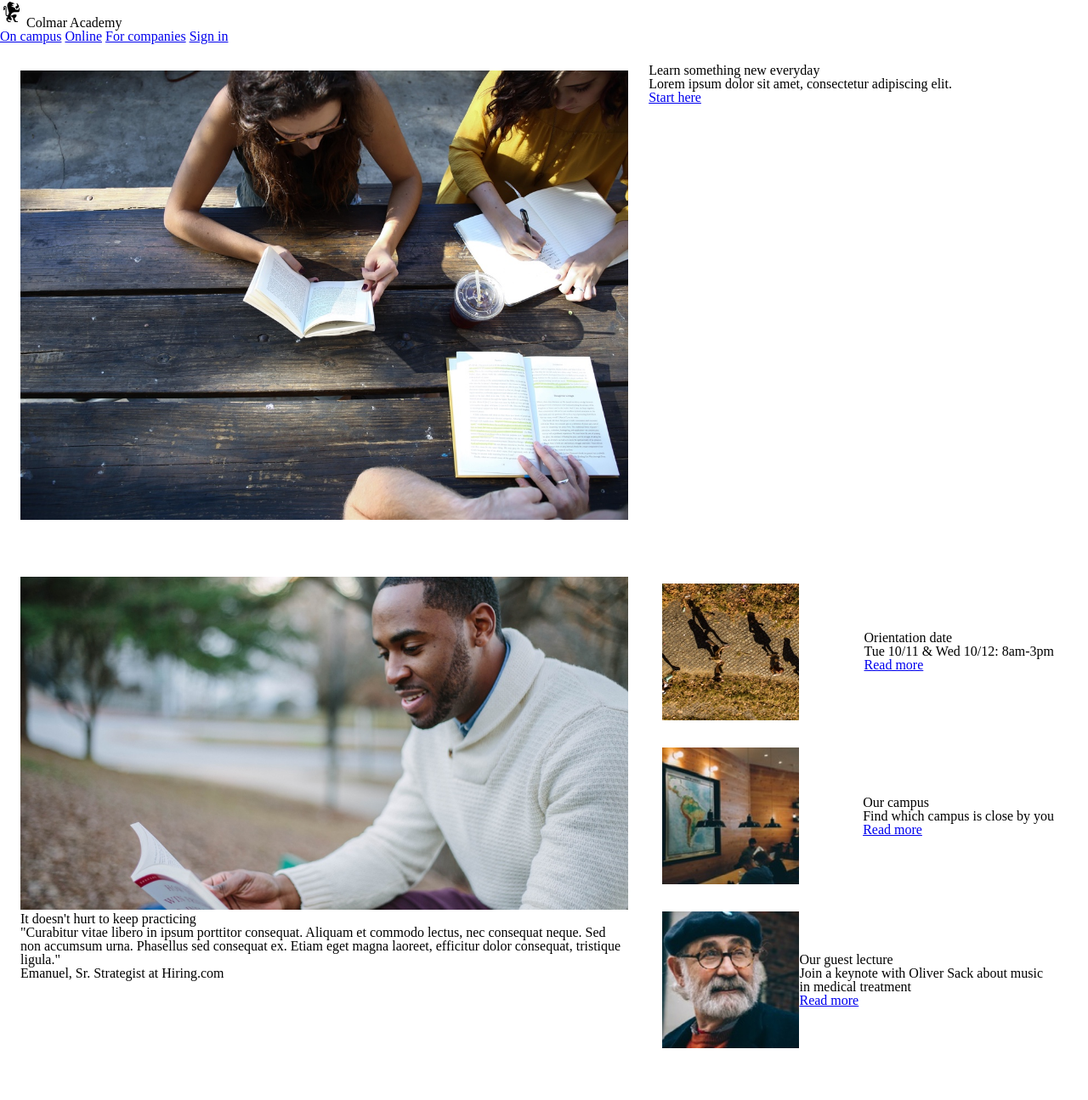
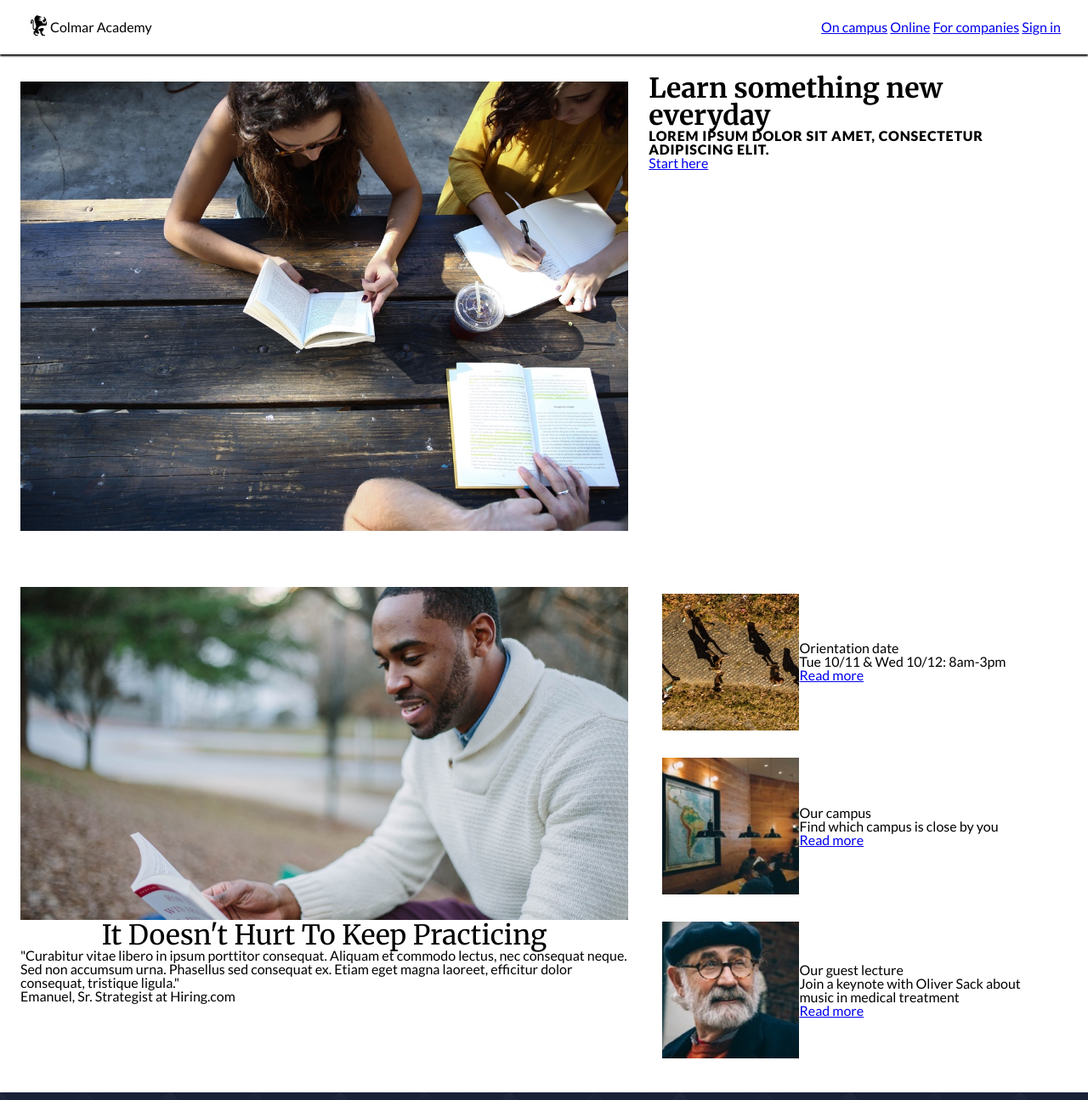
Before and after one commit to marisa10brink/ColmarAcademy, a plain HTML site: page index.html in a window 1280 px wide. Shown: the top 1295 px of the page at 85% size. Drawn offline with Linux system fonts and the light colour scheme.

Commit message:
Added background image and refined space

```diff
--- a/index.html
+++ b/index.html
@@ -4,6 +4,7 @@
 <meta charset="utf-8">
 <title>Colmar Academy</title>
   <link href="resources/css/reset.css" type="text/css" rel="stylesheet">
+  <link href="https://fonts.googleapis.com/css?family=Lato:400,900|Merriweather:400,400i,700" rel="stylesheet">
   <link href="resources/css/style.css" type="text/css" rel="stylesheet">
 </head>
 
@@ -14,6 +15,7 @@
       <img src="resources/images/ic-logo.svg" alt="logo">
       <span class="desktop logotype">Colmar Academy</span>
     </div>
+
     <nav class="desktop">
       <a href="#">On campus</a>
       <a href="#">Online</a>
--- a/resources/css/style.css
+++ b/resources/css/style.css
@@ -10,7 +10,6 @@
 /* List of Sections in Order
   -Global Styling
   -Typography
-  -Structure
   -Section Specific Styling
     -Repeating Components (Shares classes with more than one section)
     -Header and Navigation
@@ -22,6 +21,12 @@
   -Media Queries (All media queries are located at the end of the document)
 
 /*----------  Typefaces  -----------------*/
+
+/*font-family: 'Merriweather', serif;
+font-family: 'Lato', sans-serif;
+
+Merriweather: 400, 400 italic, 700
+Lato: 400, 900*/
 
 /*----------  Color Palette --------------*/
 
@@ -38,6 +43,8 @@
 html {
   font-size: 16px;
   line-height: 1.2rem;
+  font-family: Lato, sans-serif;
+  font-weight: 400;
 }
 
 .mobile {
@@ -48,9 +55,26 @@ html {
             Typography
 ----------------------------------------- */
 
-/* -----------------------------------------
-            Structure
------------------------------------------ */
+h1{
+  font-family: Merriweather, serif;
+  font-weight: 700;
+  font-size: 2rem;
+}
+
+h2 {
+  font-family: Merriweather, serif;
+  font-size: 2rem;
+  font-weight: 400;
+  text-align: center;
+  text-transform: capitalize;
+}
+
+h5{
+  font-size: 1 rem;
+  text-transform: uppercase;
+  font-weight: 900;
+  letter-spacing: 0.05rem;
+}
 
 /* -----------------------------------------
             Section Specific Styling
@@ -58,7 +82,8 @@ html {
 
 /*----------  Repeating Components -------*/
 
-/*This section deals with parts that are repeated through the site. Mainly flex containers, dimensions, margins, and paddings*/
+/*This section deals with parts that are repeated through the site.
+Mainly flex containers, dimensions, margins, and paddings*/
 
 section{
   width: 100%;
@@ -103,7 +128,7 @@ section{
   width: 100%;
   display: flex;
   flex-flow: row nowrap;
-  justify-content: space-between;
+  justify-content: flex-start;
   align-items: center;
   padding: 1rem;
 }
@@ -115,12 +140,31 @@ section{
 }
 
 /*----------  Header & Navigation --------*/
+header {
+  width: 100%;
+  padding: 1rem 2rem;
+  background-color: #fff;
+  display: flex;
+  flex-flow: row nowrap;
+  justify-content: space-between;
+  align-content: center;
+  align-items: center;
+  box-shadow: 0px 2px 2px 0 black;
+}
+
+.logo-container {
+  display: flex;
+  align-content: center;
+  align-items: center;
+}
+
 /*----------  Intro Section --------------*/
 /*----------  Info Section ---------------*/
 /*----------  Courses Section ------------*/
 section.courses {
   display: block;
   width: 100%;
+  background-image: url("../images/diamond_upholstery.png");
 }
 .card-container {
   margin: .5rem auto;
@@ -135,13 +179,22 @@ section.courses {
 .course-card {
   max-width: 30%;
   min-height: 20rem;
+  margin: 1rem;
   border: 1px solid red;
+  background-color: white;
+  border-radius: 5px;
+}
+
+.course-card h5, .course-card p, .course-card h3 {
+  padding: .5rem 1rem 1.5rem 1rem;
 }
 
 .course-thumbnail {
   width: 100%;
   height: auto;
+  margin-bottom: 1rem;
 }
+
 
 /*----------  Thesis Section -------------*/
 /*----------  Footer ---------------------*/
```
Also changed, not shown: resources/images/diamond_upholstery.png (added).
